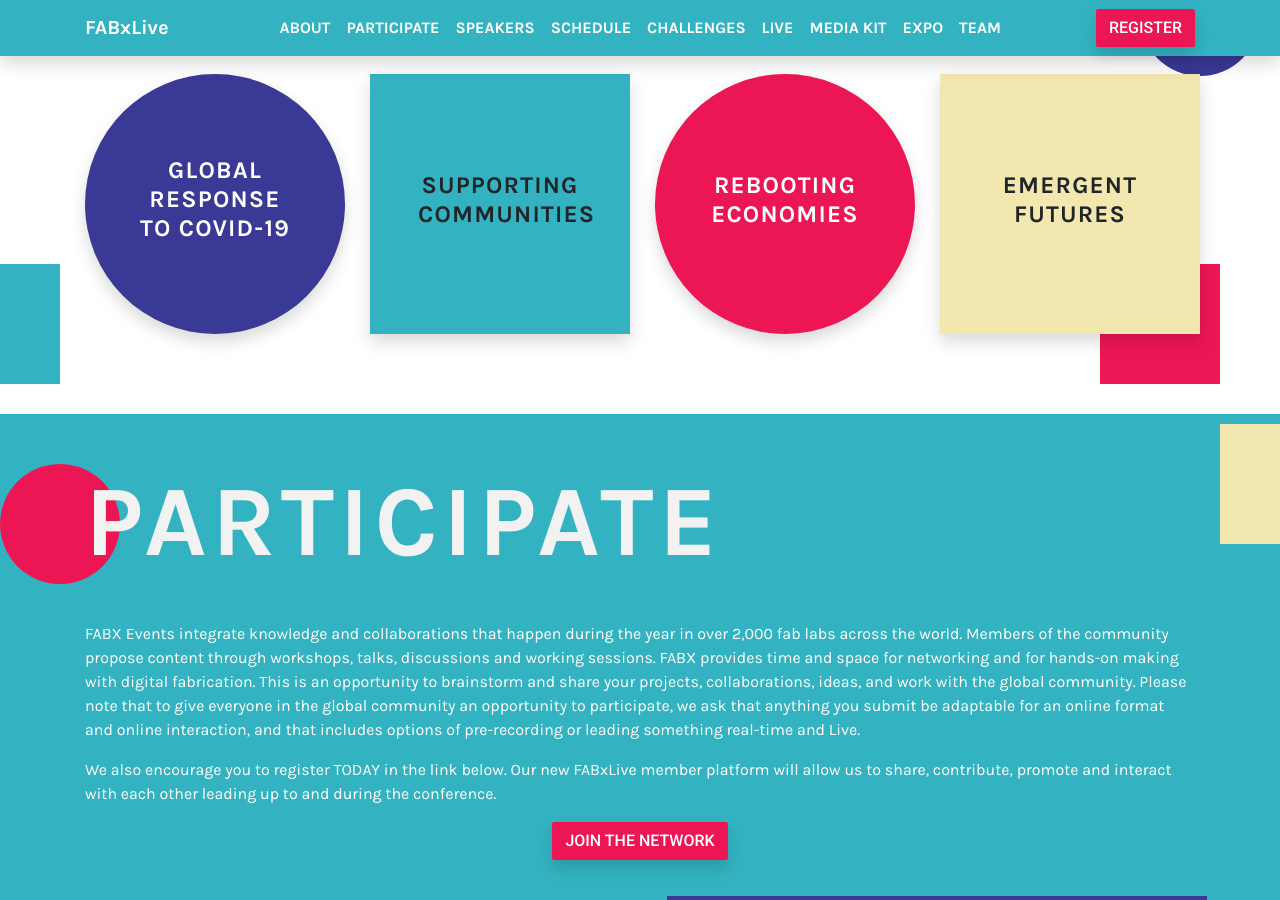
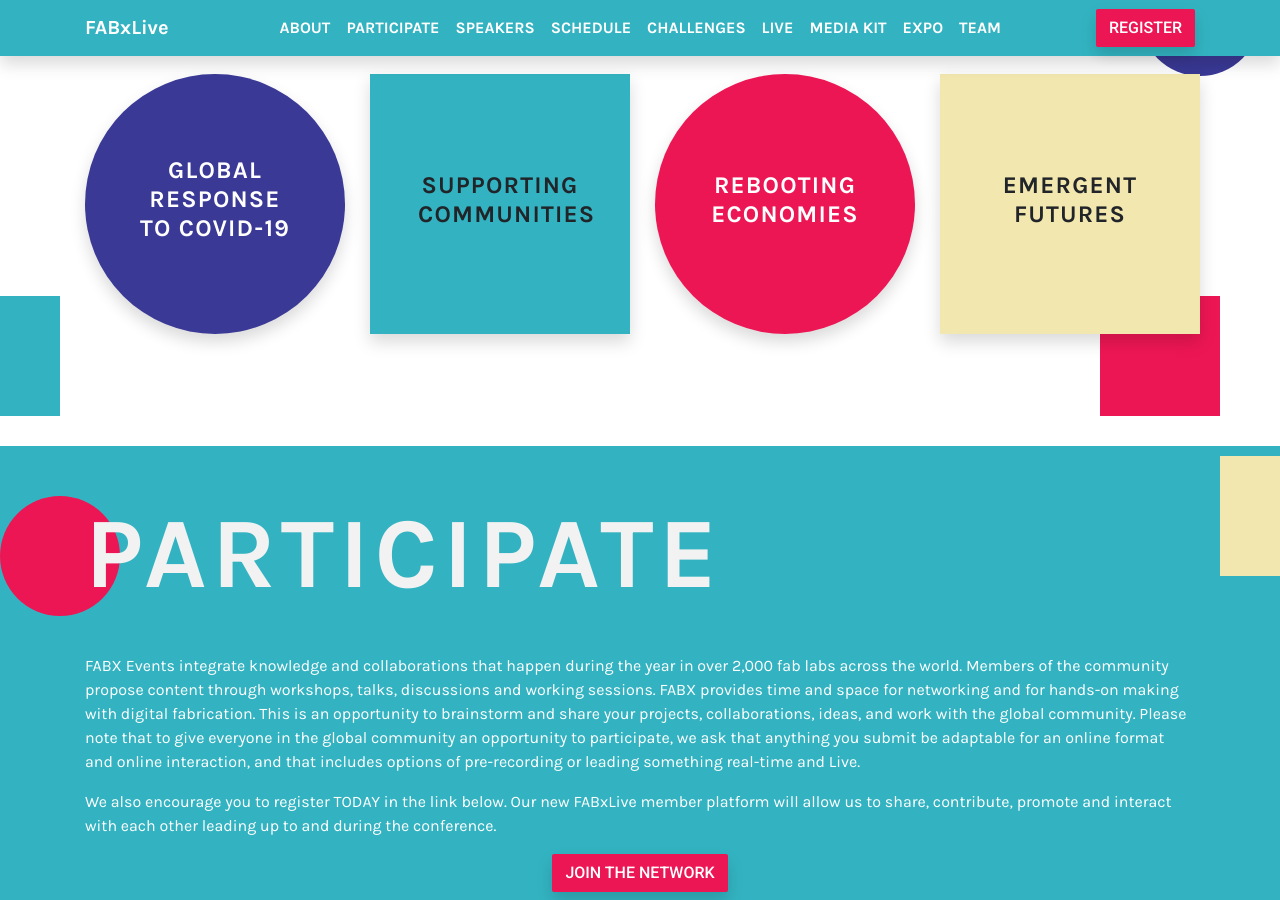
Before and after one commit to fabfoundation/fabxlive2020, a Jekyll site: the page built from index.html, in a window 1280 px wide and 900 px high, scrolled down 1568 px. Built offline with Jekyll 4.4.1, drawn with Linux system fonts in a browser that asks for light colours; nearby versions of some CDN libraries.

Commit message:
Themes section bigger

```diff
--- a/index.html
+++ b/index.html
@@ -97,7 +97,7 @@
   </div>
 </section>
 
-<section class="text-grey py-5 position-relative" id="themes">
+<section class="text-grey pt-5 position-relative" id="themes" style="padding-bottom:80px">
 
   {%- include bg-items-white.html -%}
 
```
